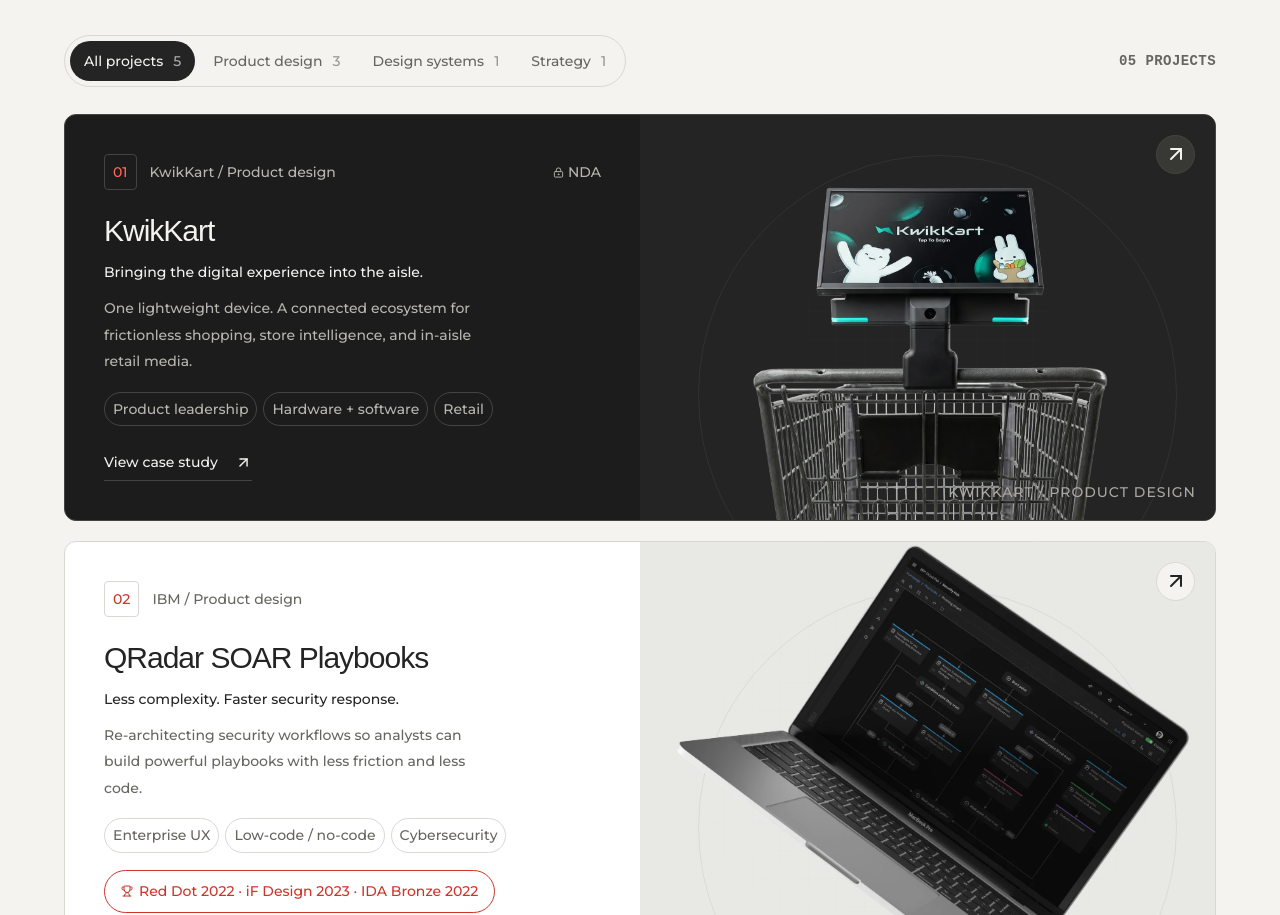
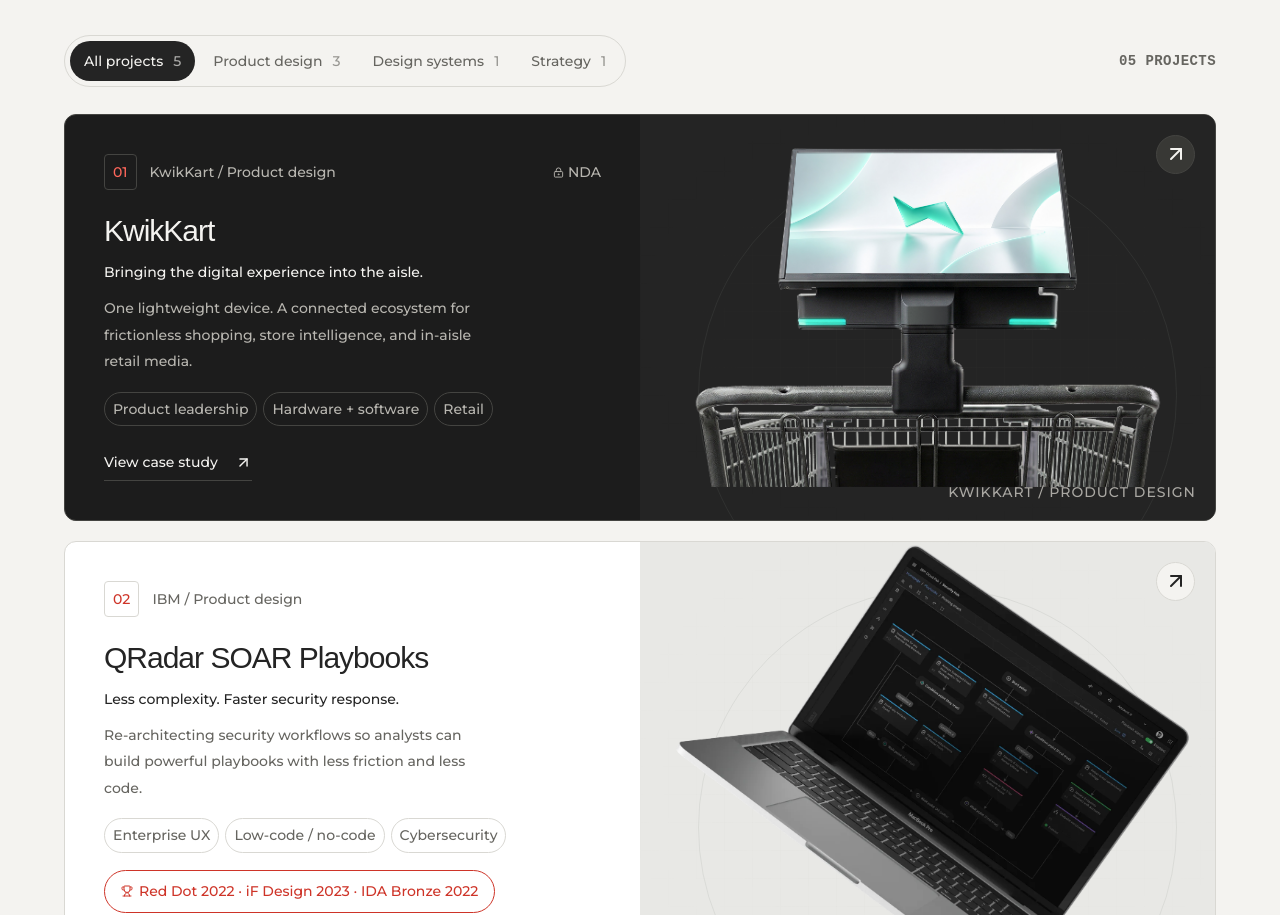
Before and after one commit to josephsmitihjt/Portfolio, a React (Vite) app: page / in a window 1280 px wide. Shown: the part 1180-2095 px from the top of the page. Built offline with nearby package versions, Linux system fonts and the light colour scheme; a web font is replaced by a local one.

Commit message:
Use supplied KwikKart cover and platform images

```diff
--- a/src/case-studies.css
+++ b/src/case-studies.css
@@ -221,8 +221,8 @@
     transform: scale(1.035);
   }
   .hero-art-kwikkart > img {
-    height: 101%;
-    top: 12%;
+    height: 78%;
+    top: 14%;
   }
   .hero-art-soar > img {
     width: 111%;
--- a/src/caseStudies.ts
+++ b/src/caseStudies.ts
@@ -35,7 +35,9 @@
   caption: string,
   tone?: "dark" | "light",
 ): StudyImage => ({
-  src: imageUrl(`case-studies/${name}.webp`),
+  src: imageUrl(
+    `case-studies/${name.endsWith(".png") ? name : name + ".webp"}`,
+  ),
   alt,
   caption,
   tone,
@@ -106,7 +108,7 @@
         ],
         images: [
           img(
-            "kwikkart-platform",
+            "Companion images.png",
             "KwikKart device with multiple digital shopping screens above it",
             "A shared hardware foundation for multiple retail experiences.",
           ),
--- a/src/content.ts
+++ b/src/content.ts
@@ -45,7 +45,7 @@
       "One lightweight device. A connected ecosystem for frictionless shopping, store intelligence, and in-aisle retail media.",
     category: "Product design",
     tags: ["Product leadership", "Hardware + software", "Retail"],
-    image: imageUrl("kwikkart.webp"),
+    image: imageUrl("case-studies/KK_render_white_BK 1.png"),
     imageAlt: "KwikKart smart checkout device mounted on a shopping cart",
     company: "KwikKart",
     role: "Co-founder & Chief Product Officer",
--- a/src/typography.css
+++ b/src/typography.css
@@ -269,3 +269,12 @@
     margin-top: 28px;
   }
 }
+@layer typography {
+  .visual-kwikkart > img {
+    width: 88%;
+    left: 6%;
+    height: 84%;
+    top: 8%;
+    object-fit: contain;
+  }
+}
```
Also changed, not shown: 1 other file (tests, documents, lock files or other folders).
